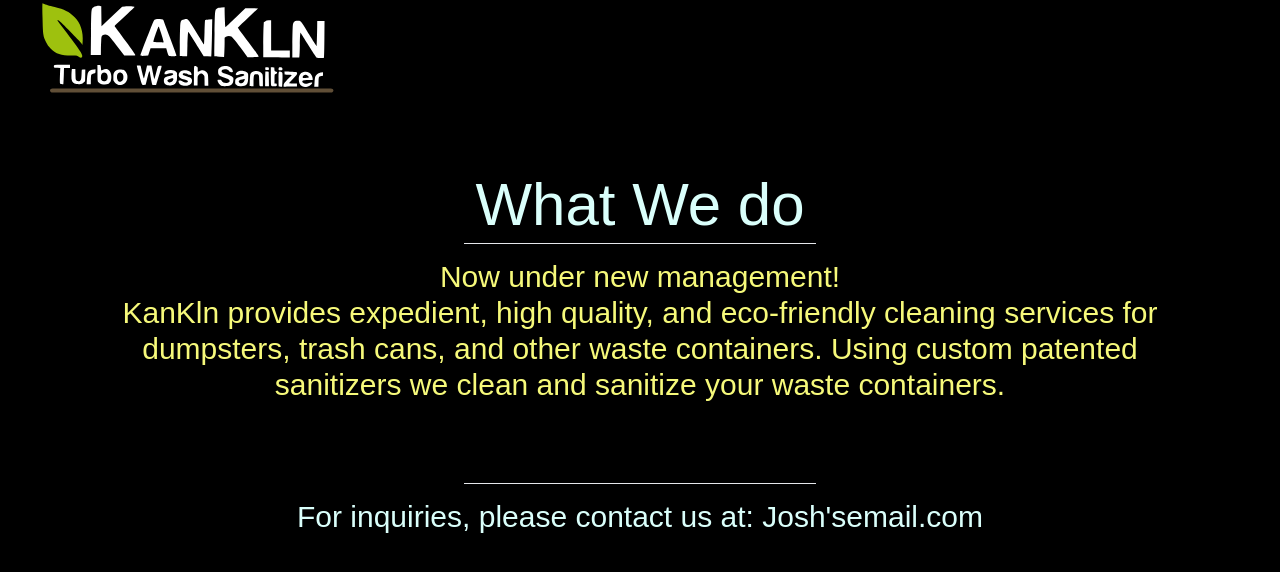
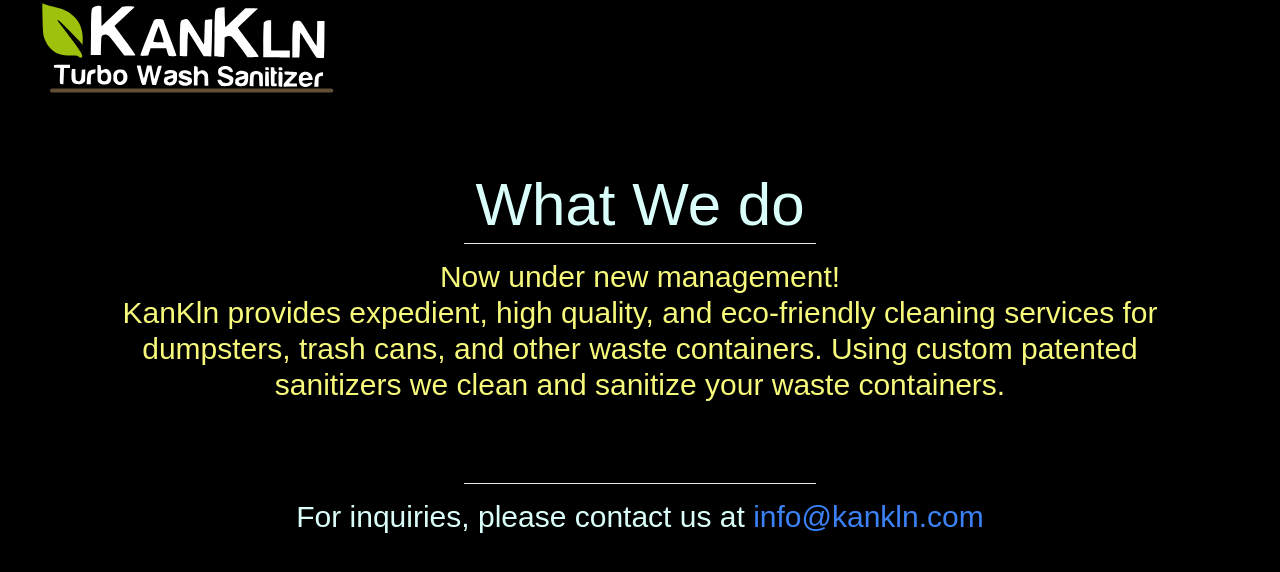
Before and after one commit to JLEWilson/KanKln, a React (Create React App) app: page / in a window 1280 px wide. Shown: the top 572 px of the page. Built offline with nearby package versions, Linux system fonts and the light colour scheme; what tailwindcss-3d would draw is missing.

Commit message:
update email, add mailto

```diff
--- a/src/components/contact.tsx
+++ b/src/components/contact.tsx
@@ -13,7 +13,10 @@
         variant='h4'
         className='text-text'
       >
-        For inquiries, please contact us at: Josh&apos;semail.com
+        For inquiries, please contact us at{' '}
+        <span className='text-blue-500 hover:text-blue-700'>
+          <a href='mailto:info@kankln.comgit '>info@kankln.com</a>
+        </span>
       </Typography>
     </section>
   )
```
